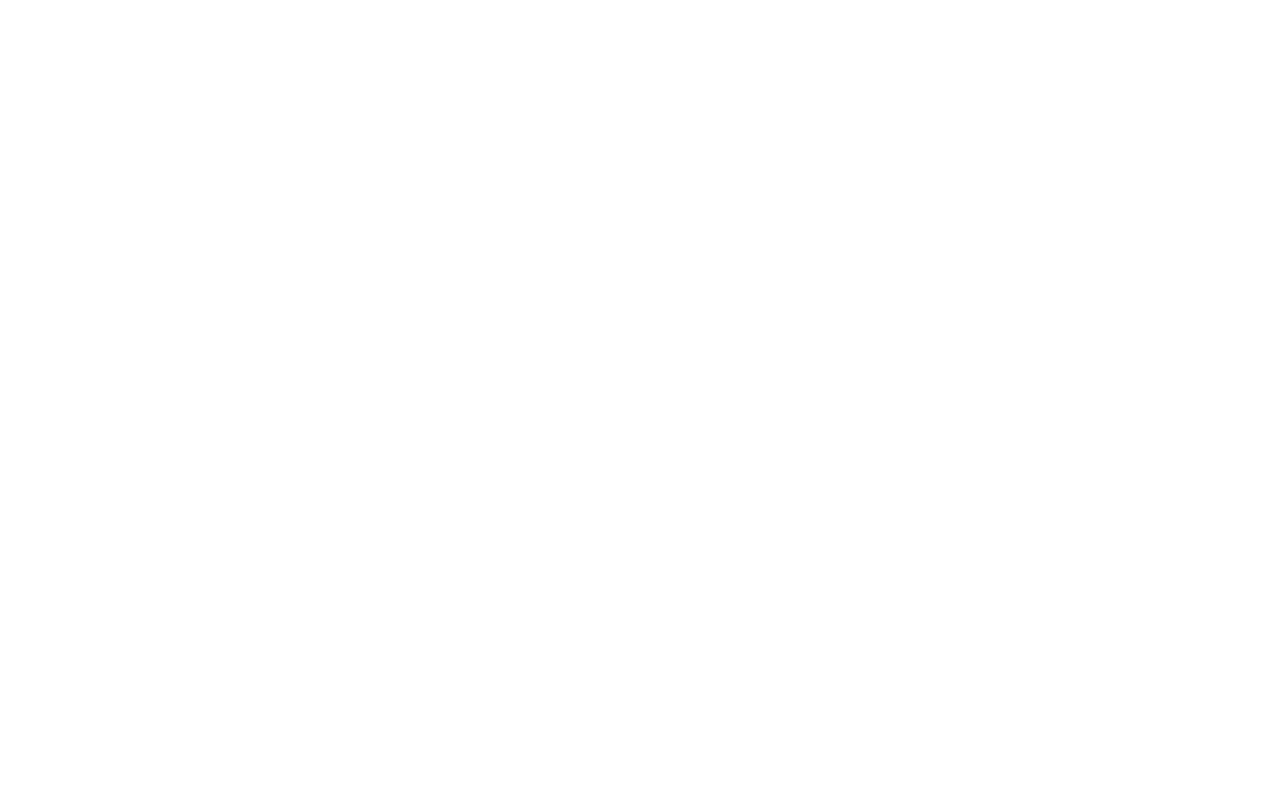
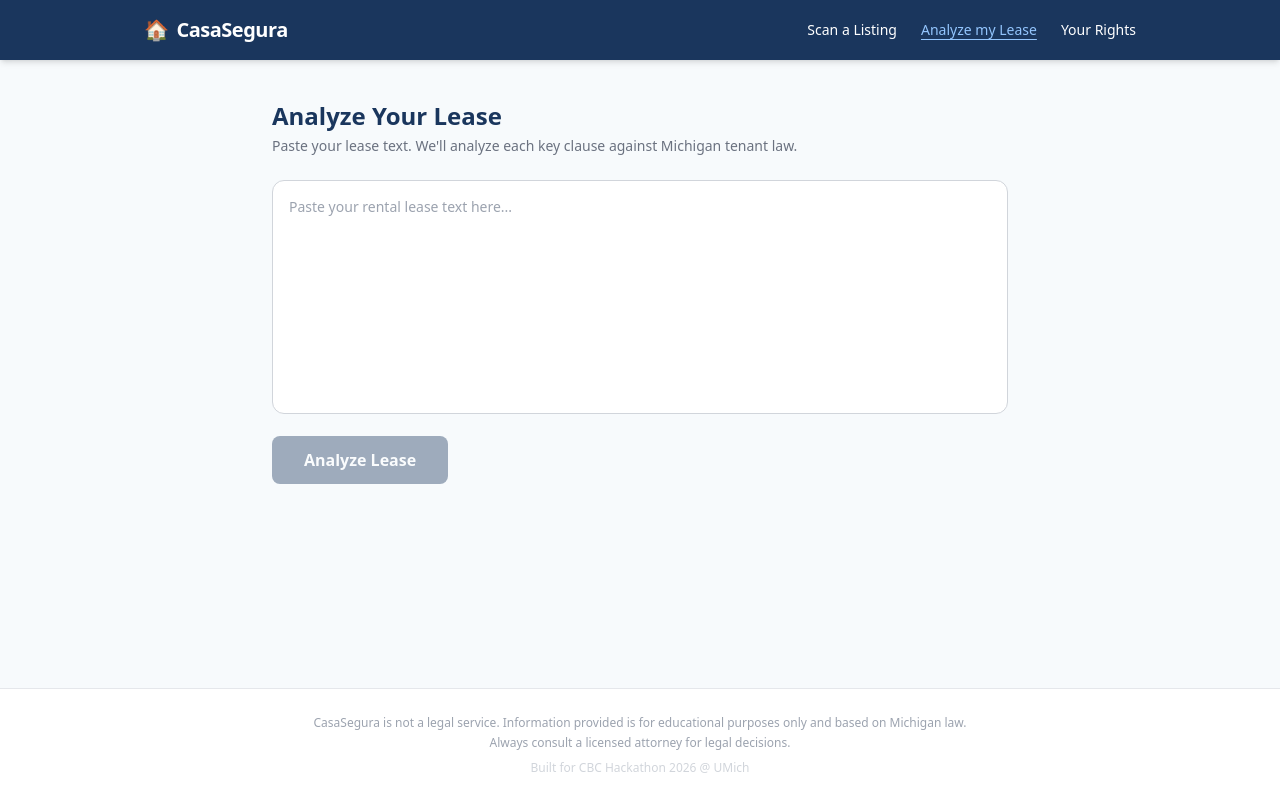
Before and after one commit to garciagonzalezguillermo10-ops/casasegura, a React (Vite) app: page /lease in a window 1280 px wide. Before the commit this address had no page. Built offline with nearby package versions, Linux system fonts and the light colour scheme.

Commit message:
fix routes: /derechos → /rights, /contrato → /lease

```diff
--- a/src/App.jsx
+++ b/src/App.jsx
@@ -9,8 +9,8 @@
     <Routes>
       <Route path="/" element={<Landing />} />
       <Route path="/listing" element={<AnalyzeListing />} />
-      <Route path="/contrato" element={<AnalyzeContract />} />
-      <Route path="/derechos" element={<YourRights />} />
+      <Route path="/lease" element={<AnalyzeContract />} />
+      <Route path="/rights" element={<YourRights />} />
     </Routes>
   )
 }
```
